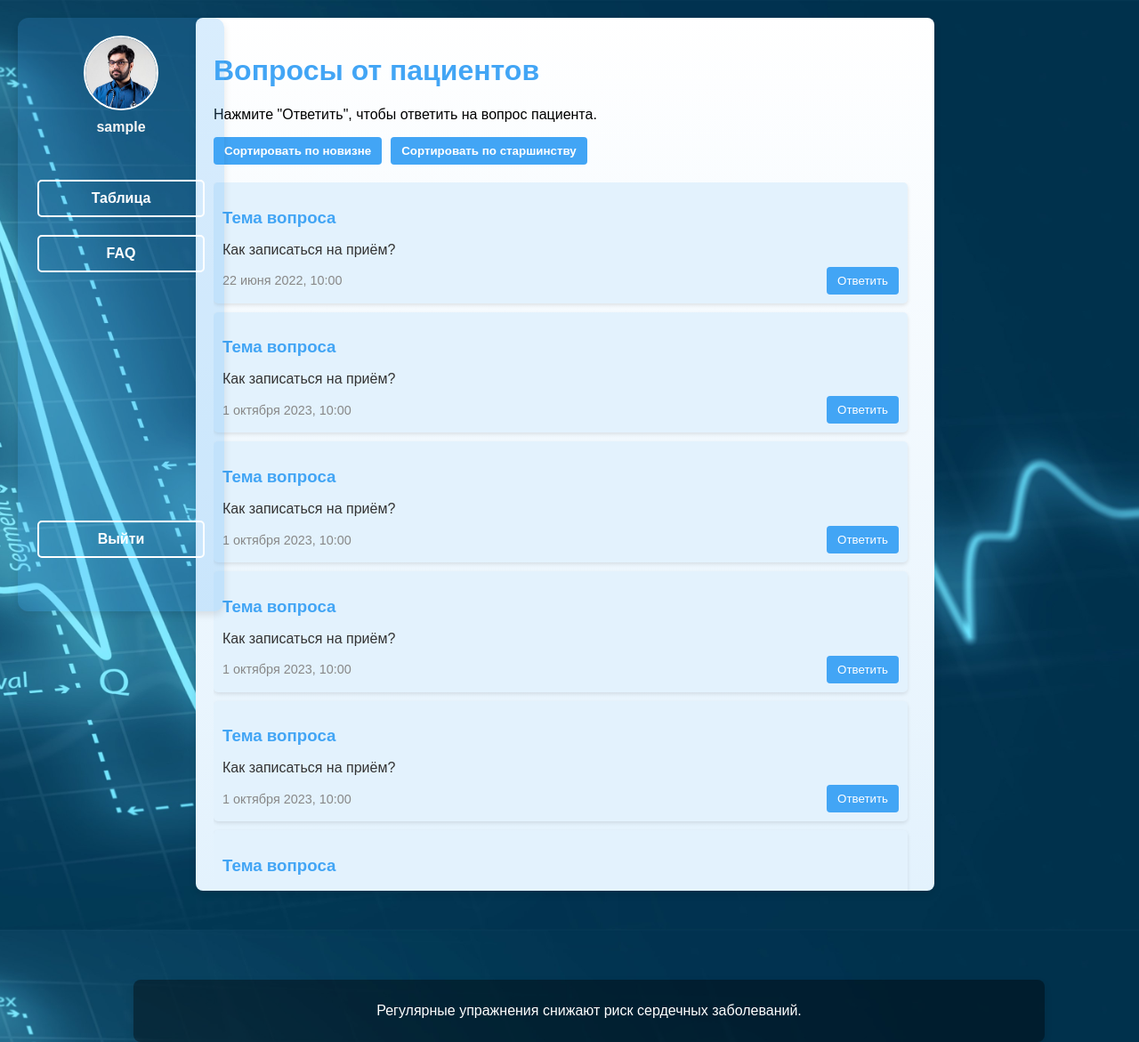
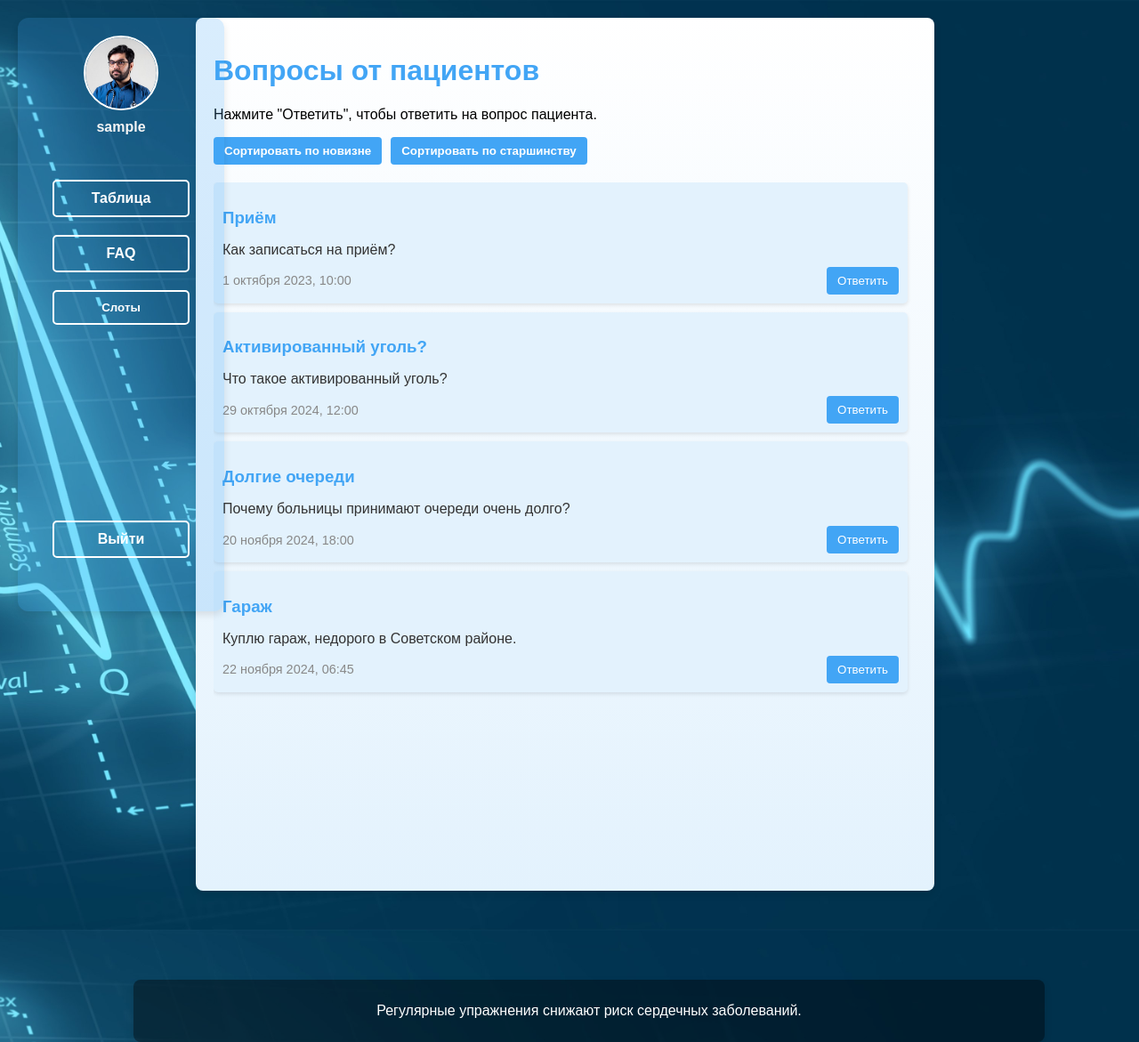
Before and after one commit to AksiLipe/SmartMedINteam, a Django app: template SmartMedINteam/faq/templates/faq.html in a window 1280 px wide. Shown: the whole page at 89% size. Run offline with Django 5.2, Linux system fonts and the light colour scheme; the template is opened without the code that fills it: most values are stand-ins (such as "Sample title", 1, 10 or a date in 2020).

Commit message:
release_1.0

```diff
--- a/SmartMedINteam/faq/static/css/faq.css
+++ b/SmartMedINteam/faq/static/css/faq.css
@@ -26,7 +26,6 @@ body {
     border-radius: 12px;
     box-shadow: 0 4px 8px rgba(0, 0, 0, 0.1);
     justify-content: space-between;
-    max-height: 800px;
 }
 
 .sidebar-links {
@@ -49,6 +48,19 @@ body {
     transition: background-color 0.3s, color 0.3s;
     text-align: center;
     width: 80%;
+    box-sizing: border-box; /* Добавлено для учета границ */
+}
+
+.alert-box {
+    position: fixed;
+    top: 20px;
+    right: 20px;
+    background-color: #f44336;
+    color: white;
+    padding: 15px;
+    border-radius: 5px;
+    box-shadow: 0 4px 8px rgba(0, 0, 0, 0.2);
+    z-index: 1000;
 }
 
 .nav-btn:hover {
--- a/SmartMedINteam/faq/templates/faq.html
+++ b/SmartMedINteam/faq/templates/faq.html
@@ -17,6 +17,7 @@
     <div class="sidebar-links">
         <a href="{% url 'table' %}" class="nav-btn">Таблица</a>
         <a href="{% url 'faq' %}" class="nav-btn">FAQ</a>
+        <button class="nav-btn" id="slotsBtn">Слоты</button> <!-- Новая кнопка -->
     </div>
     <a href="{% url 'login' %}" class="nav-btn logout-btn">Выйти</a>
 </div>
@@ -30,19 +31,9 @@
             <button id="sortOldestBtn" class="sort-btn">Сортировать по старшинству</button>
         </div>
         <div class="faq-section">
+            <!-- Пример вопросов -->
             <div class="faq-item" data-timestamp="2023-10-01T10:00:00">
-                <h3 class="topic">Тема вопроса</h3>
-                <p class="question">Как записаться на приём?</p>
-                <div class="faq-footer">
-                    <span class="timestamp">22 июня 2022, 10:00</span>
-                    <button class="answer-btn">Ответить</button>
-                </div>
-                <div class="answer">
-                    <span class="edit-icon" style="display: none;"><i class="fas fa-edit"></i></span>
-                </div>
-            </div>
-            <div class="faq-item" data-timestamp="2023-10-01T10:00:00">
-                <h3 class="topic">Тема вопроса</h3>
+                <h3 class="topic">Приём</h3>
                 <p class="question">Как записаться на приём?</p>
                 <div class="faq-footer">
                     <span class="timestamp">1 октября 2023, 10:00</span>
@@ -53,10 +44,10 @@
                 </div>
             </div>
             <div class="faq-item" data-timestamp="2023-10-01T10:00:00">
-                <h3 class="topic">Тема вопроса</h3>
-                <p class="question">Как записаться на приём?</p>
+                <h3 class="topic">Активированный уголь?</h3>
+                <p class="question">Что такое активированный уголь?</p>
                 <div class="faq-footer">
-                    <span class="timestamp">1 октября 2023, 10:00</span>
+                    <span class="timestamp">29 октября 2024, 12:00</span>
                     <button class="answer-btn">Ответить</button>
                 </div>
                 <div class="answer">
@@ -64,10 +55,10 @@
                 </div>
             </div>
             <div class="faq-item" data-timestamp="2023-10-01T10:00:00">
-                <h3 class="topic">Тема вопроса</h3>
-                <p class="question">Как записаться на приём?</p>
+                <h3 class="topic">Долгие очереди</h3>
+                <p class="question">Почему больницы принимают очереди очень долго?</p>
                 <div class="faq-footer">
-                    <span class="timestamp">1 октября 2023, 10:00</span>
+                    <span class="timestamp">20 ноября 2024, 18:00</span>
                     <button class="answer-btn">Ответить</button>
                 </div>
                 <div class="answer">
@@ -75,109 +66,10 @@
                 </div>
             </div>
             <div class="faq-item" data-timestamp="2023-10-01T10:00:00">
-                <h3 class="topic">Тема вопроса</h3>
-                <p class="question">Как записаться на приём?</p>
+                <h3 class="topic">Гараж</h3>
+                <p class="question">Куплю гараж, недорого в Советском районе.</p>
                 <div class="faq-footer">
-                    <span class="timestamp">1 октября 2023, 10:00</span>
-                    <button class="answer-btn">Ответить</button>
-                </div>
-                <div class="answer">
-                    <span class="edit-icon" style="display: none;"><i class="fas fa-edit"></i></span>
-                </div>
-            </div>
-            <div class="faq-item" data-timestamp="2023-10-01T10:00:00">
-                <h3 class="topic">Тема вопроса</h3>
-                <p class="question">Как записаться на приём?</p>
-                <div class="faq-footer">
-                    <span class="timestamp">1 октября 2023, 10:00</span>
-                    <button class="answer-btn">Ответить</button>
-                </div>
-                <div class="answer">
-                    <span class="edit-icon" style="display: none;"><i class="fas fa-edit"></i></span>
-                </div>
-            </div>
-            <div class="faq-item" data-timestamp="2023-10-01T10:00:00">
-                <h3 class="topic">Тема вопроса</h3>
-                <p class="question">Как записаться на приём?</p>
-                <div class="faq-footer">
-                    <span class="timestamp">1 октября 2023, 10:00</span>
-                    <button class="answer-btn">Ответить</button>
-                </div>
-                <div class="answer">
-                    <span class="edit-icon" style="display: none;"><i class="fas fa-edit"></i></span>
-                </div>
-            </div>
-            <div class="faq-item" data-timestamp="2023-10-01T10:00:00">
-                <h3 class="topic">Тема вопроса</h3>
-                <p class="question">Как записаться на приём?</p>
-                <div class="faq-footer">
-                    <span class="timestamp">1 октября 2023, 10:00</span>
-                    <button class="answer-btn">Ответить</button>
-                </div>
-                <div class="answer">
-                    <span class="edit-icon" style="display: none;"><i class="fas fa-edit"></i></span>
-                </div>
-            </div>
-            <div class="faq-item" data-timestamp="2023-10-01T10:00:00">
-                <h3 class="topic">Тема вопроса</h3>
-                <p class="question">Как записаться на приём?</p>
-                <div class="faq-footer">
-                    <span class="timestamp">1 октября 2023, 10:00</span>
-                    <button class="answer-btn">Ответить</button>
-                </div>
-                <div class="answer">
-                    <span class="edit-icon" style="display: none;"><i class="fas fa-edit"></i></span>
-                </div>
-            </div>
-            <div class="faq-item" data-timestamp="2023-10-01T10:00:00">
-                <h3 class="topic">Тема вопроса</h3>
-                <p class="question">Как записаться на приём?</p>
-                <div class="faq-footer">
-                    <span class="timestamp">1 октября 2023, 10:00</span>
-                    <button class="answer-btn">Ответить</button>
-                </div>
-                <div class="answer">
-                    <span class="edit-icon" style="display: none;"><i class="fas fa-edit"></i></span>
-                </div>
-            </div>
-            <div class="faq-item" data-timestamp="2023-10-01T10:00:00">
-                <h3 class="topic">Тема вопроса</h3>
-                <p class="question">Как записаться на приём?</p>
-                <div class="faq-footer">
-                    <span class="timestamp">1 октября 2023, 10:00</span>
-                    <button class="answer-btn">Ответить</button>
-                </div>
-                <div class="answer">
-                    <span class="edit-icon" style="display: none;"><i class="fas fa-edit"></i></span>
-                </div>
-            </div>
-            <div class="faq-item" data-timestamp="2023-10-01T10:00:00">
-                <h3 class="topic">Тема вопроса</h3>
-                <p class="question">Как записаться на приём?</p>
-                <div class="faq-footer">
-                    <span class="timestamp">1 октября 2023, 10:00</span>
-                    <button class="answer-btn">Ответить</button>
-                </div>
-                <div class="answer">
-                    <span class="edit-icon" style="display: none;"><i class="fas fa-edit"></i></span>
-                </div>
-            </div>
-            <div class="faq-item" data-timestamp="2023-10-01T10:00:00">
-                <h3 class="topic">Тема вопроса</h3>
-                <p class="question">Как записаться на приём?</p>
-                <div class="faq-footer">
-                    <span class="timestamp">1 октября 2023, 10:00</span>
-                    <button class="answer-btn">Ответить</button>
-                </div>
-                <div class="answer">
-                    <span class="edit-icon" style="display: none;"><i class="fas fa-edit"></i></span>
-                </div>
-            </div>
-            <div class="faq-item" data-timestamp="2023-10-01T10:00:00">
-                <h3 class="topic">Тема вопроса</h3>
-                <p class="question">Как записаться на приём?</p>
-                <div class="faq-footer">
-                    <span class="timestamp">1 октября 2023, 10:00</span>
+                    <span class="timestamp">22 ноября 2024, 06:45</span>
                     <button class="answer-btn">Ответить</button>
                 </div>
                 <div class="answer">
@@ -196,6 +88,37 @@
         <form id="answerForm">
             <textarea id="answerText" rows="4" placeholder="Введите ваш ответ здесь..." required></textarea>
             <button type="submit" id="submitBtn">Отправить</button>
+        </form>
+    </div>
+</div>
+
+<!-- Модальное окно для управления слотами -->
+<div id="slotsModal" class="modal fade-in">
+    <div class="modal-content">
+        <span class="close">&times;</span>
+        <h2>Управление слотами</h2>
+        <div class="slots-list">
+            <p>Список существующих слотов:</p>
+            <ul id="slotsList">
+                <!-- Пример слотов -->
+                <li>Слот 1: 10:00 - 11:00, Врач: Терапевт, Иванов И.И.
+                    <button class="delete-slot-btn">Удалить</button>
+                </li>
+                <li>Слот 2: 11:00 - 12:00, Врач: Хирург, Петров П.П.
+                    <button class="delete-slot-btn">Удалить</button>
+                </li>
+            </ul>
+        </div>
+        <form id="addSlotForm">
+            <label for="slotStart">Начало слота:</label>
+            <input type="time" id="slotStart" required>
+            <label for="slotEnd">Конец слота:</label>
+            <input type="time" id="slotEnd" required>
+            <label for="doctorType">Что за врач:</label>
+            <input type="text" id="doctorType" placeholder="Например, Терапевт" required>
+            <label for="doctorName">ФИО врача:</label>
+            <input type="text" id="doctorName" placeholder="Например, Иванов И.И." required>
+            <button type="submit" class="btn-submit">Добавить слот</button>
         </form>
     </div>
 </div>
@@ -226,21 +149,6 @@
     }
 
     // Обновление факта при загрузке страницы
-    window.onload = displayRandomHealthFact;
-    document.addEventListener('scroll', function () {
-        const scrolled = window.pageYOffset;
-        document.body.style.backgroundPosition = `center ${scrolled * -0.2}px`;
-    });
-    window.onload = function () {
-        // Показать случайный факт о здоровье
-        displayRandomHealthFact();
-
-        // Плавное появление элементов
-        const fadeElements = document.querySelectorAll('.fade-in');
-        fadeElements.forEach(element => {
-            element.classList.add('visible');
-        });
-    };
     window.onload = function () {
         displayRandomHealthFact();
 
@@ -262,8 +170,10 @@
             });
         });
 
-        document.querySelector('.close').addEventListener('click', function () {
-            answerModal.style.display = 'none';
+        document.querySelectorAll('.close').forEach(closeBtn => {
+            closeBtn.addEventListener('click', function () {
+                closeBtn.closest('.modal').style.display = 'none';
+            });
         });
 
         answerForm.addEventListener('submit', function (event) {
@@ -309,6 +219,52 @@
             });
             faqItems.forEach(item => faqSection.appendChild(item));
         }
+
+        // Управление слотами
+        const slotsModal = document.getElementById('slotsModal');
+        const slotsBtn = document.getElementById('slotsBtn');
+        const addSlotForm = document.getElementById('addSlotForm');
+        const slotsList = document.getElementById('slotsList');
+
+// Открытие модального окна для слотов
+        slotsBtn.addEventListener('click', function () {
+            slotsModal.style.display = 'block';
+        });
+// ... существующий код ...
+
+// Обработка добавления нового слота
+        addSlotForm.addEventListener('submit', function (event) {
+            event.preventDefault();
+            const slotStart = document.getElementById('slotStart').value;
+            const slotEnd = document.getElementById('slotEnd').value;
+            const doctorType = document.getElementById('doctorType').value;
+            const doctorName = document.getElementById('doctorName').value;
+            const slotNumber = slotsList.children.length + 1;
+            const newSlot = document.createElement('li');
+            newSlot.innerHTML = `Слот ${slotNumber}: ${slotStart} - ${slotEnd}, Врач: ${doctorType}, ${doctorName} <button class="delete-slot-btn">Удалить</button>`;
+            slotsList.appendChild(newSlot);
+            document.getElementById('slotStart').value = ''; // Очистка поля ввода
+            document.getElementById('slotEnd').value = ''; // Очистка поля ввода
+            document.getElementById('doctorType').value = ''; // Очистка поля ввода
+            document.getElementById('doctorName').value = ''; // Очистка поля ввода
+        });
+
+// Обработка удаления слота
+        slotsList.addEventListener('click', function (event) {
+            if (event.target.classList.contains('delete-slot-btn')) {
+                event.target.parentElement.remove();
+                updateSlotNumbers();
+            }
+        });
+
+// Функция для обновления номеров слотов
+        function updateSlotNumbers() {
+            const slots = slotsList.children;
+            for (let i = 0; i < slots.length; i++) {
+                const slotText = slots[i].innerHTML.split(': ')[1];
+                slots[i].innerHTML = `Слот ${i + 1}: ${slotText}`;
+            }
+        }
     };
 </script>
 </body>
```
Also changed, not shown: other parts of SmartMedINteam/faq/static/css/faq.css (+57 -33 lines), SmartMedINteam/table/static/css/table.css (+12 -0 lines), SmartMedINteam/table/templates/table.html (+118 -66 lines).
